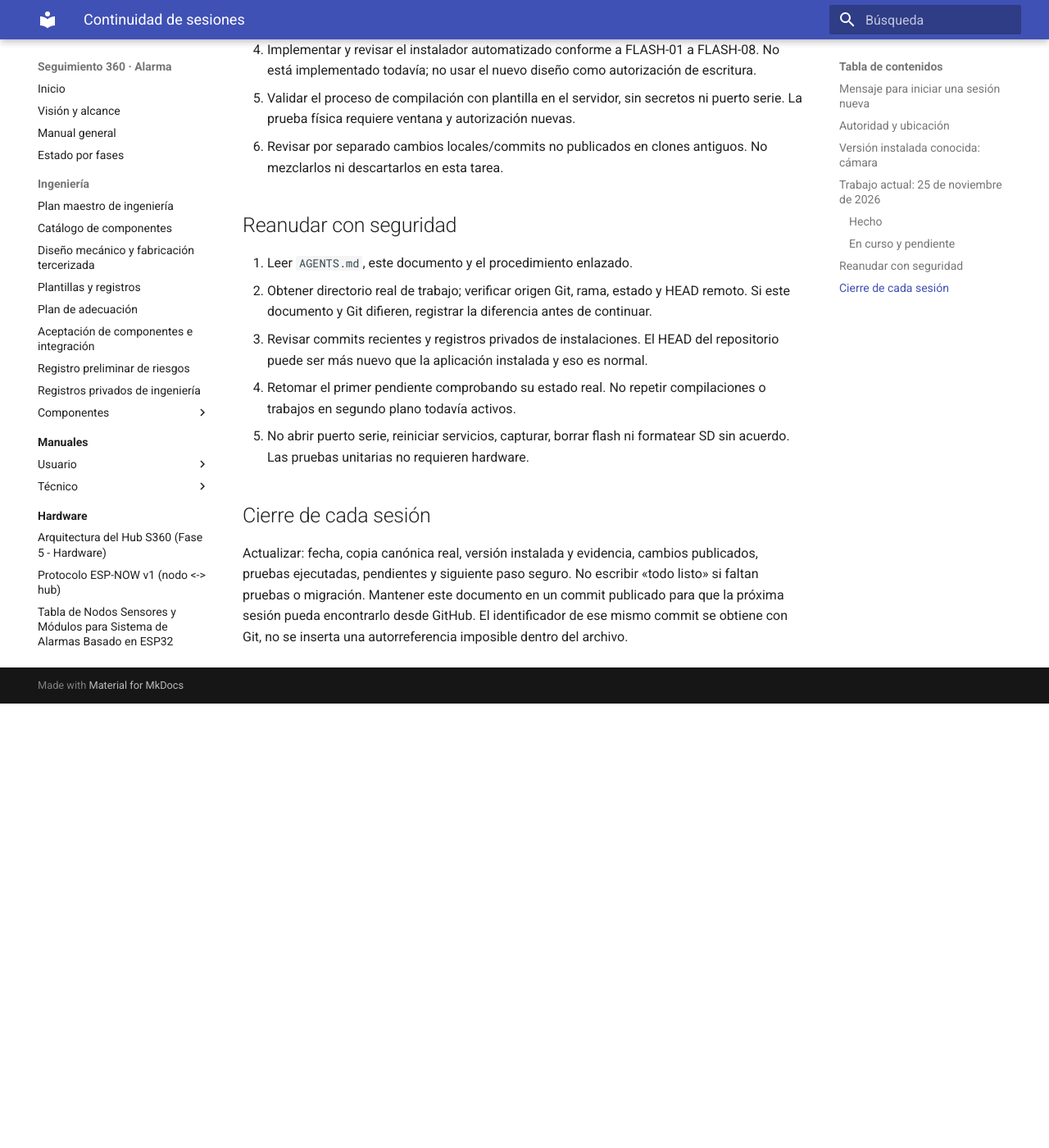
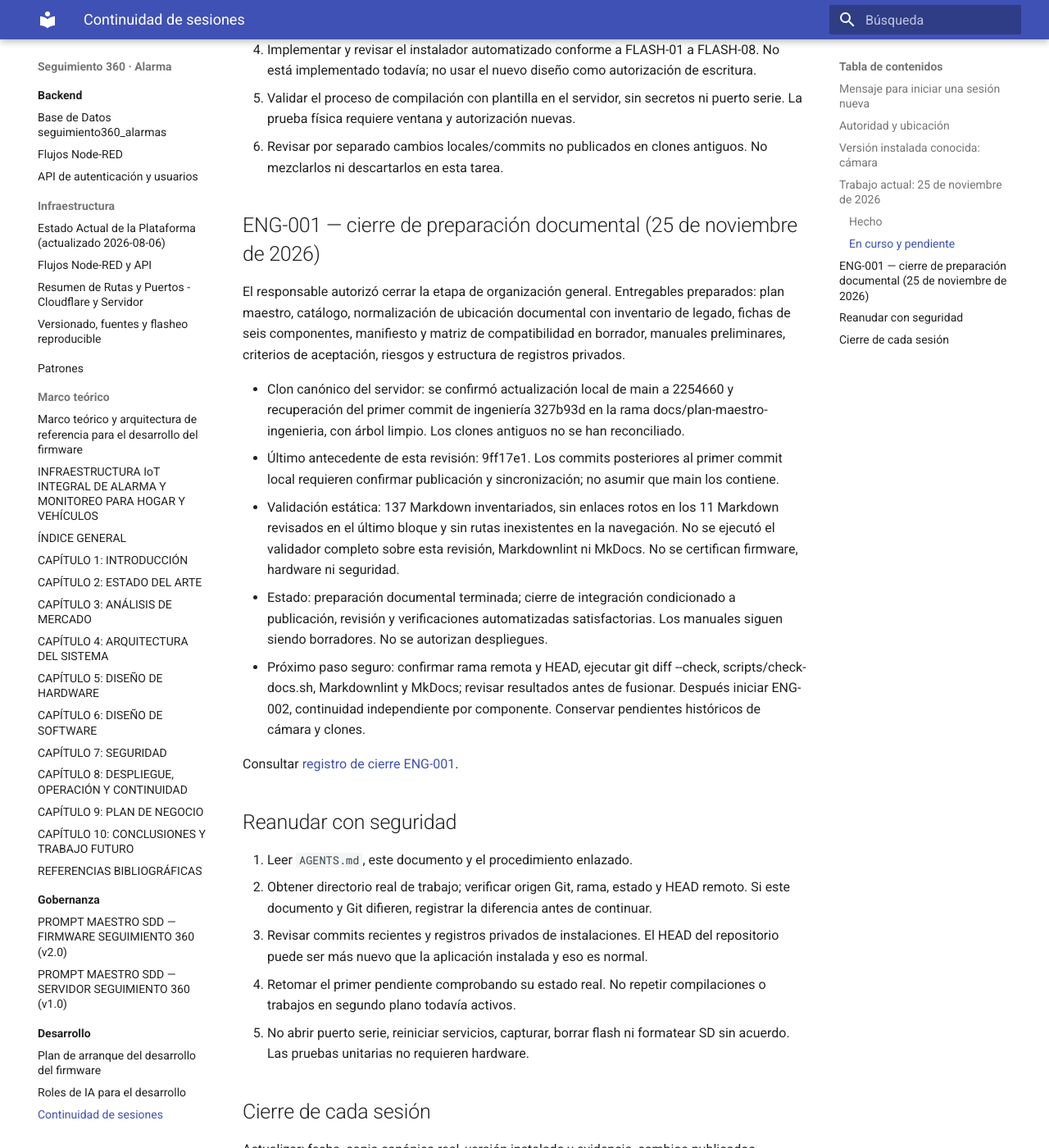
Before and after one commit to khalifa63/seguimiento360-alarma, an MkDocs documentation site: the page built from docs/desarrollo/CONTINUIDAD.md, in a window 1280 px wide and 1400 px high, scrolled down 2306 px. Shown: the whole window at 82% size. Built offline with MkDocs 1.6.1 and Material for MkDocs 9.7.7, drawn with Linux system fonts in a browser that asks for light colours; before the commit the page ends 3164 px from its top, so only the background shows below that.

Commit message:
docs: registrar cierre de preparación ENG-001 y continuidad

```diff
--- a/docs/desarrollo/CONTINUIDAD.md
+++ b/docs/desarrollo/CONTINUIDAD.md
@@ -46,6 +46,18 @@ Objetivo aprobado: GitHub como autoridad, una carpeta por proyecto, continuidad
 5. Validar el proceso de compilación con plantilla en el servidor, sin secretos ni puerto serie. La prueba física requiere ventana y autorización nuevas.
 6. Revisar por separado cambios locales/commits no publicados en clones antiguos. No mezclarlos ni descartarlos en esta tarea.
 
+## ENG-001 — cierre de preparación documental (25 de noviembre de 2026)
+
+El responsable autorizó cerrar la etapa de organización general. Entregables preparados: plan maestro, catálogo, normalización de ubicación documental con inventario de legado, fichas de seis componentes, manifiesto y matriz de compatibilidad en borrador, manuales preliminares, criterios de aceptación, riesgos y estructura de registros privados.
+
+- Clon canónico del servidor: se confirmó actualización local de main a 2254660 y recuperación del primer commit de ingeniería 327b93d en la rama docs/plan-maestro-ingenieria, con árbol limpio. Los clones antiguos no se han reconciliado.
+- Último antecedente de esta revisión: 9ff17e1. Los commits posteriores al primer commit local requieren confirmar publicación y sincronización; no asumir que main los contiene.
+- Validación estática: 137 Markdown inventariados, sin enlaces rotos en los 11 Markdown revisados en el último bloque y sin rutas inexistentes en la navegación. No se ejecutó el validador completo sobre esta revisión, Markdownlint ni MkDocs. No se certifican firmware, hardware ni seguridad.
+- Estado: preparación documental terminada; cierre de integración condicionado a publicación, revisión y verificaciones automatizadas satisfactorias. Los manuales siguen siendo borradores. No se autorizan despliegues.
+- Próximo paso seguro: confirmar rama remota y HEAD, ejecutar git diff --check, scripts/check-docs.sh, Markdownlint y MkDocs; revisar resultados antes de fusionar. Después iniciar ENG-002, continuidad independiente por componente. Conservar pendientes históricos de cámara y clones.
+
+Consultar [registro de cierre ENG-001](../ingenieria/ENG-001.md).
+
 ## Reanudar con seguridad
 
 1. Leer `AGENTS.md`, este documento y el procedimiento enlazado.
--- /dev/null
+++ b/docs/ingenieria/ENG-001.md
@@ -0,0 +1,29 @@
+# ENG-001 — Organización general de ingeniería
+
+Fecha: 25 de noviembre de 2026. Cierre de preparación documental autorizado; integración aún condicionada a validaciones.
+
+## Entregables
+
+- [Plan maestro](PLAN_MAESTRO.md), [catálogo](CATALOGO_COMPONENTES.md) y [fichas](componentes/README.md).
+- Manifiesto y compatibilidad en YAML, en borrador.
+- [Manuales](../manuales/README.md), [aceptación](ACEPTACION.md), [riesgos](RIESGOS.md) y [registros privados](REGISTROS_PRIVADOS.md).
+- Política de documentación actualizada, excepciones históricas inventariadas, índice de cámara reparado.
+
+## Evidencia y condiciones de cierre
+
+| Control | Estado |
+| --- | --- |
+| Preparación de entregables | Terminada |
+| Verificación estática parcial | Realizada |
+| Validador completo y secretos | Pendiente |
+| Markdownlint y MkDocs estricto | Pendiente |
+| Publicación y revisión de rama | Confirmar en Git |
+| Integración en main | Pendiente |
+
+No se han ejecutado nuevas pruebas de dispositivos, servicios ni compilaciones. No se declara aceptación funcional. La migración de documentos históricos y la aprobación de manuales permanecen abiertas.
+
+## Siguientes etapas
+
+ENG-002 continuidad por componente; ENG-003 versionado; ENG-004 builds; ENG-005 electrónica; ENG-006 CAD; ENG-007 fabricación; ENG-008 infraestructura; ENG-009 validación de dispositivos; ENG-010 integración y aceptación. Identificadores propuestos para separar cambios; no sustituyen SDD.
+
+Retomar desde [continuidad](../desarrollo/CONTINUIDAD.md).
--- a/docs/ingenieria/PLAN_ADECUACION.md
+++ b/docs/ingenieria/PLAN_ADECUACION.md
@@ -1,6 +1,10 @@
 # Plan de adecuación
 
 Propuesta incremental; no autoriza despliegues ni flasheos.
+
+## Estado ENG-001
+
+Ver [registro de cierre](ENG-001.md). Preparación terminada; integración y validación automatizada pendientes.
 
 ## P0: preservar y consolidar
 
@@ -11,8 +15,9 @@ Propuesta incremental; no autoriza despliegues ni flasheos.
 
 ## P1: documentación
 
-- [ ] Fichas por HUB y nodo, manifiesto de sistema y compatibilidad.
-- [ ] Manuales de buzzer, reed y pánico; integrar cámara sin duplicar.
+- [x] Preparar fichas de seis componentes, manifiesto y compatibilidad en borrador.
+- [x] Preparar borradores de manuales de buzzer, reed y pánico.
+- [ ] Validar manuales e integrar cámara sin duplicar.
 - [ ] Revisar generador de manuales, enlaces y publicación.
 
 ## P2: ingeniería
--- a/mkdocs.yml
+++ b/mkdocs.yml
@@ -32,6 +32,7 @@ nav:
       - ingenieria/MECANICA_FABRICACION.md
       - ingenieria/PLANTILLAS.md
       - ingenieria/PLAN_ADECUACION.md
+      - ingenieria/ENG-001.md
       - ingenieria/ACEPTACION.md
       - ingenieria/RIESGOS.md
       - ingenieria/REGISTROS_PRIVADOS.md
@@ -93,6 +94,7 @@ nav:
       - infraestructura/ESTADO_ACTUAL.md
       - infraestructura/FLUJOS_NODERED.md
       - infraestructura/CLOUDFLARE_RUTAS.md
+      - infraestructura/versionado-y-flasheo.md
   - Patrones: patrones/PATRONES_DISENO.md
   - Marco teórico:
       - marco-teorico/marco-teorico-firmware.md
@@ -117,3 +119,4 @@ nav:
       - desarrollo/README.md
       - desarrollo/PLAN-DE-ARRANQUE.md
       - desarrollo/AI-ROLES.md
+      - desarrollo/CONTINUIDAD.md
```
Also changed, not shown: docs/README.md (+1 -0 lines).
